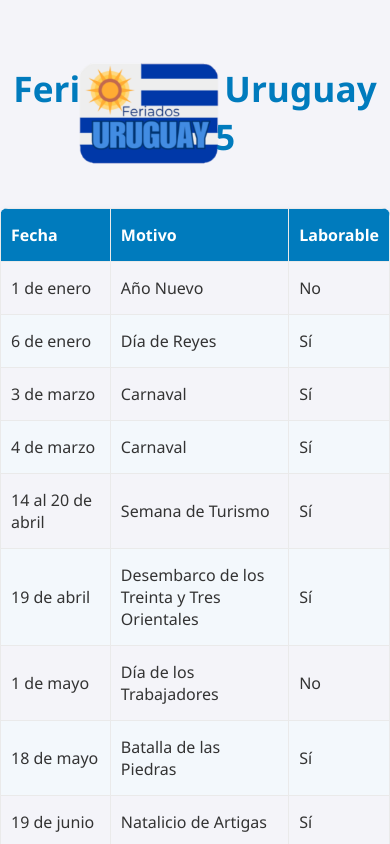
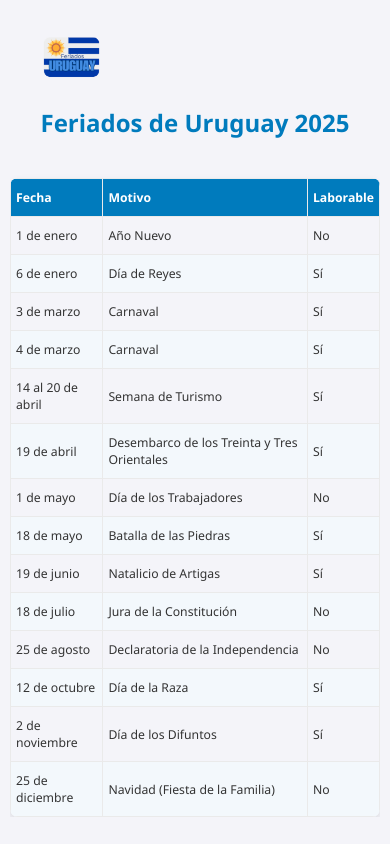
Before and after one commit to lucasdonato2000/feriados-uruguay, a plain HTML site: page index.html in a window 390 px wide. Shown: the top 844 px of the page. Drawn offline with Linux system fonts and the light colour scheme.

Commit message:
Adjust logo size and spacing, enhance responsive design for better mobile experience

```diff
--- a/index.html
+++ b/index.html
@@ -28,7 +28,7 @@
         }
 
         .logo {
-            width: 250px; /* Tamaño más grande del logo */
+            width: 180px; /* Tamaño ajustado del logo */
             height: auto;
         }
 
@@ -40,12 +40,13 @@
             display: flex;
             flex-direction: column;
             align-items: center;
-            margin-top: 20px; /* Espacio estándar */
+            margin-top: 80px; /* Espacio para el logo */
+            box-sizing: border-box;
         }
 
         /* Estilo del título */
         h1 {
-            font-size: 2.2em;
+            font-size: 2em;
             font-weight: bold;
             color: #007bbd; /* Celeste apagado */
             margin-bottom: 0.8em;
@@ -60,6 +61,7 @@
             border-radius: 8px;
             overflow: hidden;
             box-shadow: 0 4px 8px rgba(0, 0, 0, 0.1);
+            font-size: 1em;
         }
 
         th, td {
@@ -81,6 +83,50 @@
         tr:hover {
             background-color: #e6f2fa; /* Efecto hover suave */
         }
+
+        /* Estilos responsive */
+        @media (max-width: 768px) {
+            .logo {
+                width: 140px; /* Tamaño reducido del logo para pantallas pequeñas */
+            }
+
+            h1 {
+                font-size: 1.8em; /* Tamaño de título más pequeño */
+            }
+
+            table, th, td {
+                font-size: 0.9em; /* Tamaño de texto reducido en la tabla */
+            }
+
+            th, td {
+                padding: 10px 5px;
+            }
+        }
+
+        @media (max-width: 480px) {
+            .container {
+                padding: 10px; /* Reducir padding en dispositivos pequeños */
+            }
+
+            h1 {
+                font-size: 1.5em; /* Tamaño de título más pequeño */
+            }
+
+            .logo {
+                width: 100px; /* Tamaño reducido del logo para dispositivos muy pequeños */
+            }
+
+            /* Estilos para hacer la tabla más amigable en pantallas pequeñas */
+            table {
+                font-size: 0.85em;
+            }
+
+            /* Para que la tabla sea scrollable en dispositivos móviles */
+            .table-wrapper {
+                overflow-x: auto;
+                width: 100%;
+            }
+        }
     </style>
 </head>
 <body>
@@ -93,6 +139,8 @@
         <!-- Título de la página -->
         <h1>Feriados de Uruguay 2025</h1>
 
+        <!-- Wrapper para hacer la tabla scrollable en pantallas pequeñas -->
+        <div class="table-wrapper">
             <table>
                 <thead>
                     <tr>
@@ -175,5 +223,6 @@
                 </tbody>
             </table>
         </div>
+    </div>
 </body>
 </html>
```
Lines whose indentation alone changed are shown as unchanged.
